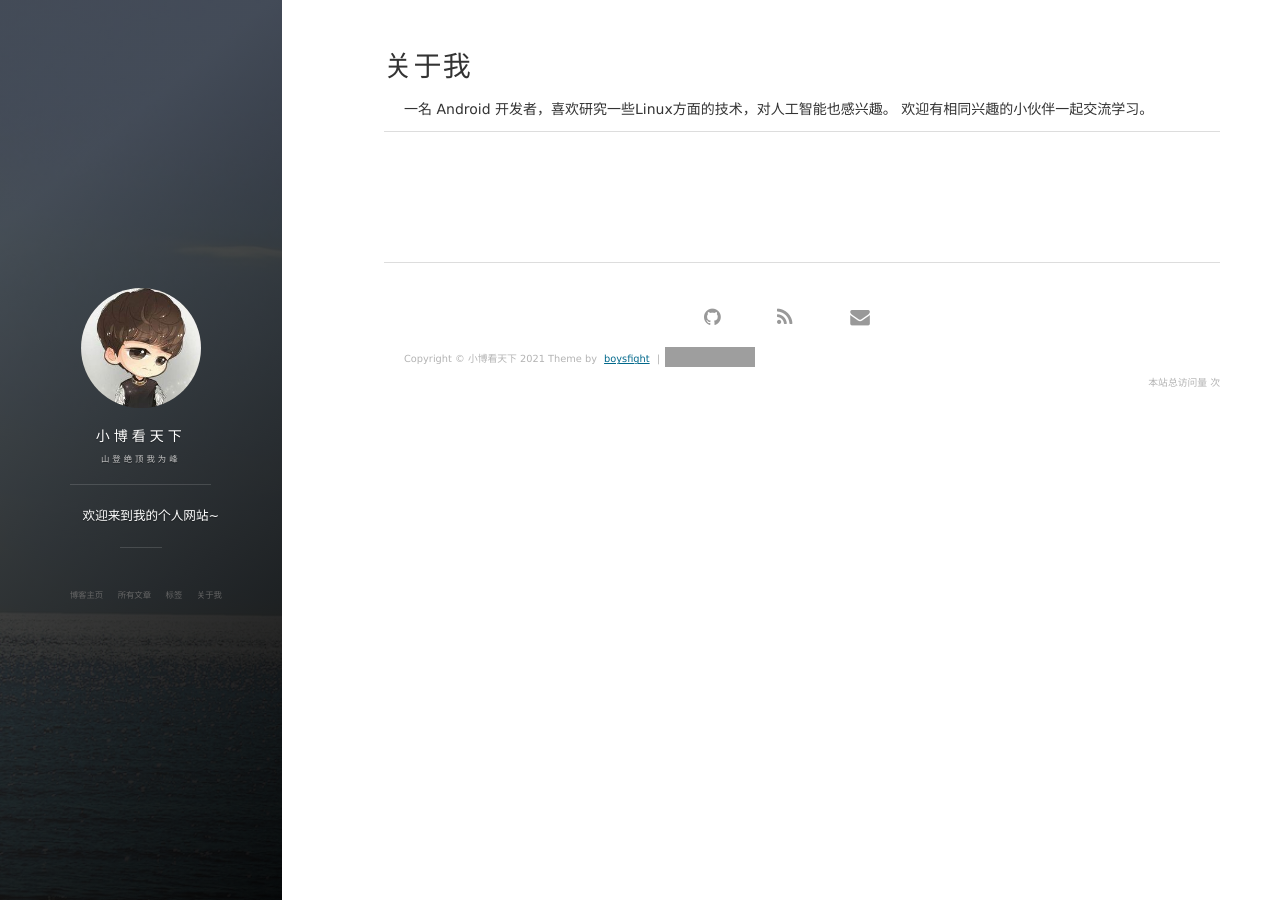
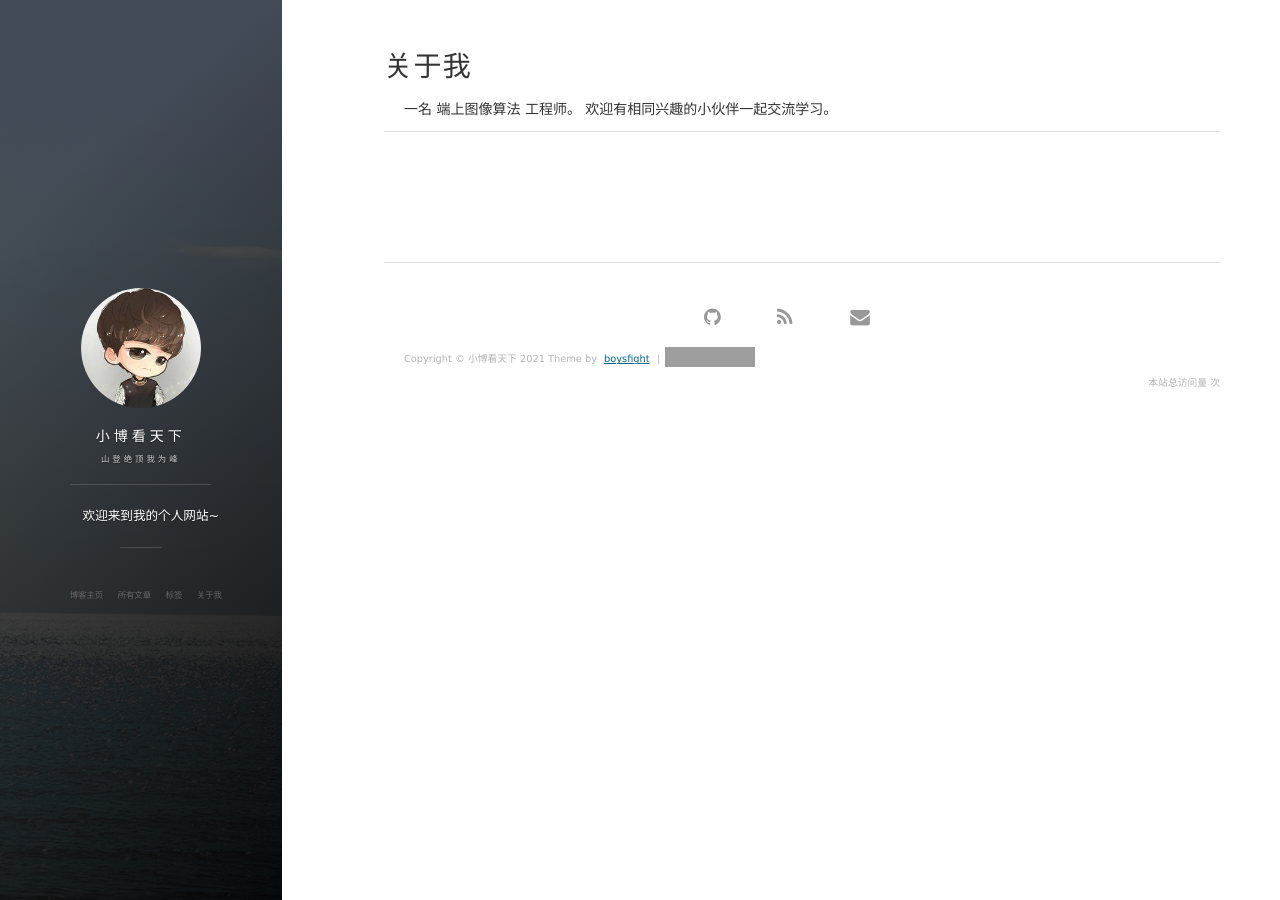
Before and after one commit to BoysFight/BoysFight.github.io, a Jekyll site: the page built from about.md, in a window 1280 px wide. Built offline with Jekyll 4.4.1, drawn with Linux system fonts in a browser that asks for light colours; nearby versions of some CDN libraries; comment, search, counter and statistics services are not loaded; grey boxes are pictures that could not be loaded.

Commit message:
Update about.md

```diff
--- a/about.md
+++ b/about.md
@@ -3,7 +3,7 @@ layout: page
 title: 关于我
 ---
 <p>
-一名 Android 开发者，喜欢研究一些Linux方面的技术，对人工智能也感兴趣。
+一名 端上图像算法 工程师。
 欢迎有相同兴趣的小伙伴一起交流学习。
 <p>
 
```
